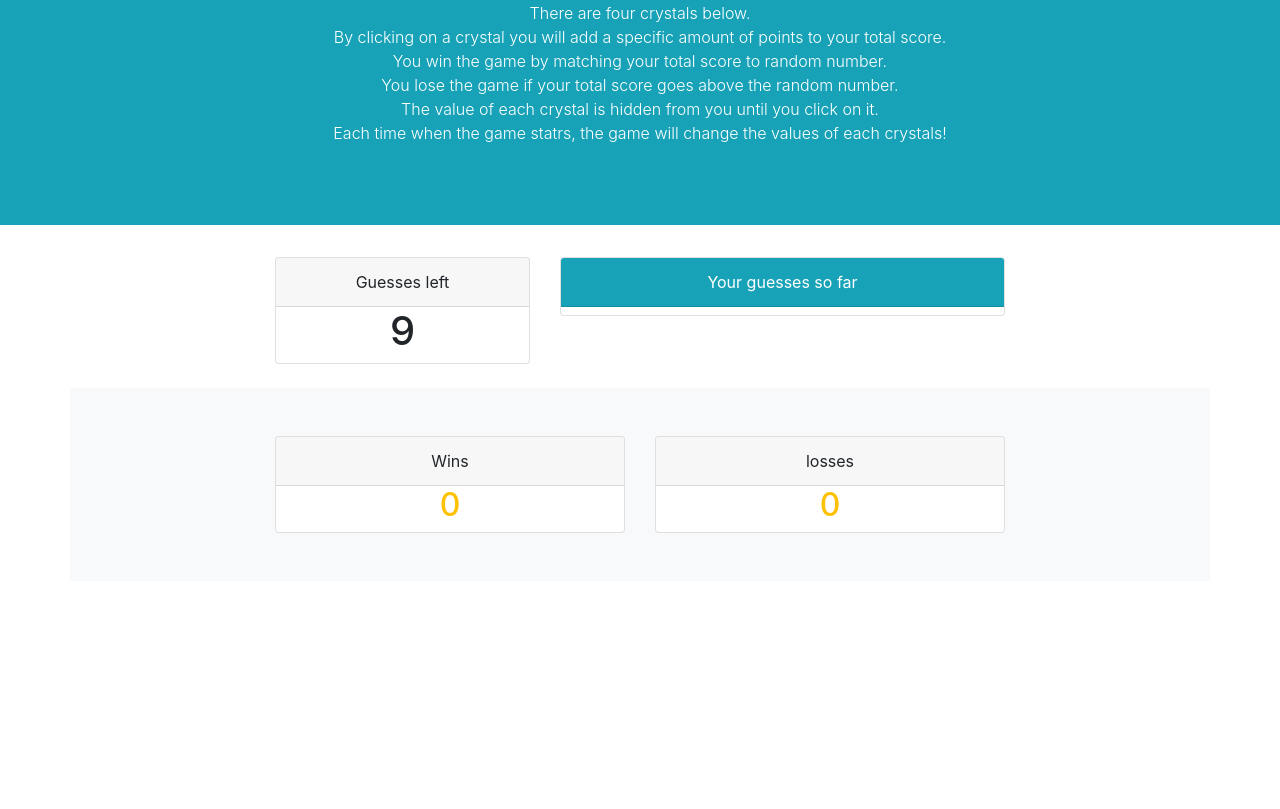
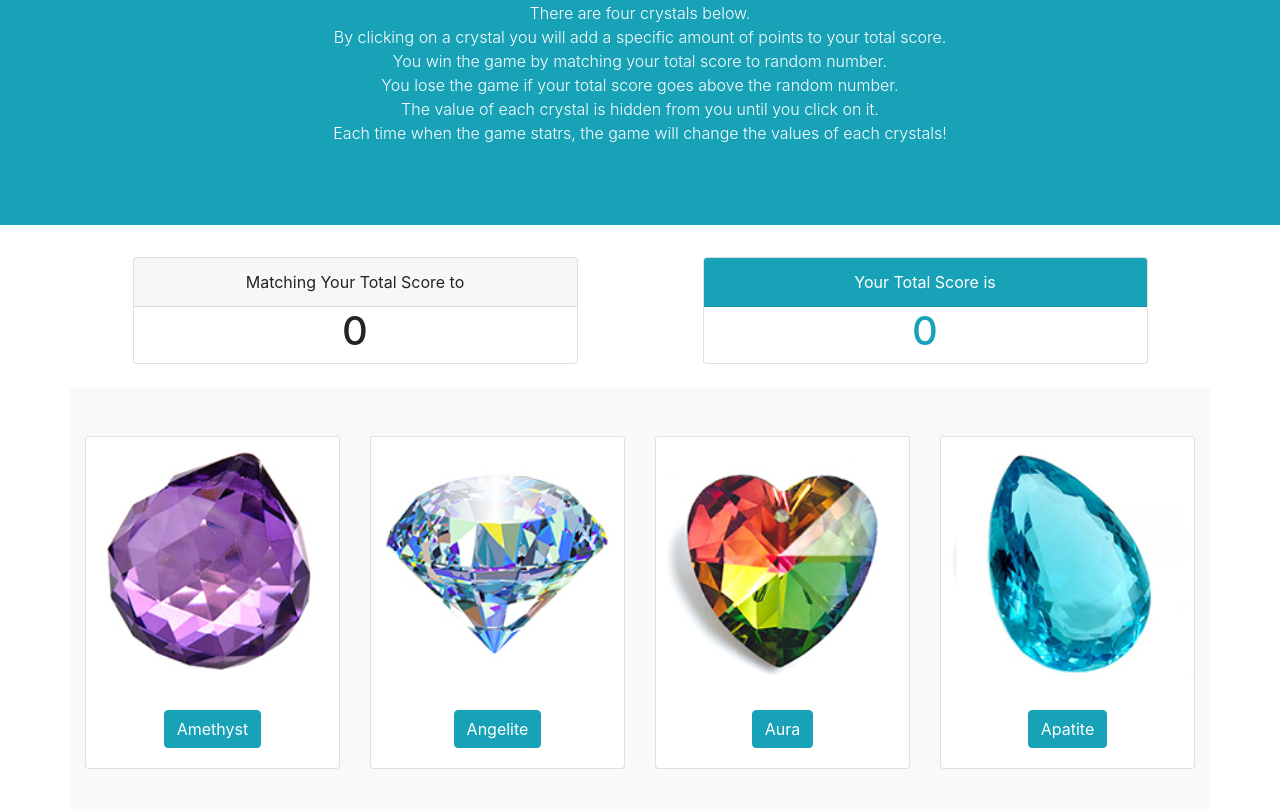
Before and after one commit to yuxinebill/crystalsCollector_Yuxin, a plain HTML site: page index.html in a window 1280 px wide. Shown: the part 143-952 px from the top of the page. Before the commit the page ends 800 px from the top, so only its background shows below. Drawn offline with nearby package versions, Linux system fonts and the light colour scheme.

Commit message:
style edit

```diff
--- a/index.html
+++ b/index.html
@@ -34,28 +34,72 @@
 
     <div class="row">
 
-      <div class="col-2"></div>
 
-      <div class="col-3">
+
+      <div class="col-12 col-sm-5 mx-auto">
         <div class="card ">
           <div class="card-header">
-            Guesses left
+            Matching Your Total Score to
           </div>
-          <h1 id="left"> 9 </h1>
+          <h1 id="computer_score"> 0 </h1>
         </div>
       </div>
 
-      <div class="col-5">
+      <div class="col-12 col-sm-5 mx-auto">
         <div class="card">
           <div class="card-header bg-info text-white">
-            Your guesses so far
+            Your Total Score is
           </div>
-          <h1 id="history" class="text-info"></h1>
+          <h1 id="history" class="text-info">0</h1>
         </div>
       </div>
 
-      <div class="col-2"></div>
+
     </div><!--row 1 end-->
+
+    <div class="row bg-light mt-4 py-5">
+
+      <!-- stone 1-->
+      <div class="col-3">
+        <div class="card">
+          <img class="card-img-top" src="assets/imgs/1.jpg">
+          <div class="card-body">
+            <button class="btn btn-info">Amethyst</button>
+          </div>
+        </div>
+      </div>
+
+        <!-- stone 2-->
+      <div class="col-3">
+        <div class="card">
+          <img class="card-img-top" src="assets/imgs/2.jpg">
+          <div class="card-body">
+            <button class="btn btn-info">Angelite</button>
+          </div>
+        </div>
+      </div>
+
+        <!-- stone 3-->
+      <div class="col-3">
+        <div class="card">
+          <img class="card-img-top" src="assets/imgs/3.jpg">
+          <div class="card-body">
+            <button class="btn btn-info">Aura</button>
+          </div>
+        </div>
+      </div>
+
+        <!-- stone 4-->
+      <div class="col-3">
+        <div class="card">
+          <img class="card-img-top" src="assets/imgs/4.jpg">
+          <div class="card-body">
+            <div class="btn btn-info">Apatite</div>
+          </div>
+        </div>
+      </div>
+
+    </div> <!--row 2 end-->
 
     <div class="row bg-light mt-4 py-5">
 
@@ -77,7 +121,7 @@
 
       <div class="col-2"></div>
 
-    </div><!--row 2 end-->
+    </div><!--row 3 end-->
 
   </section>
 
```
